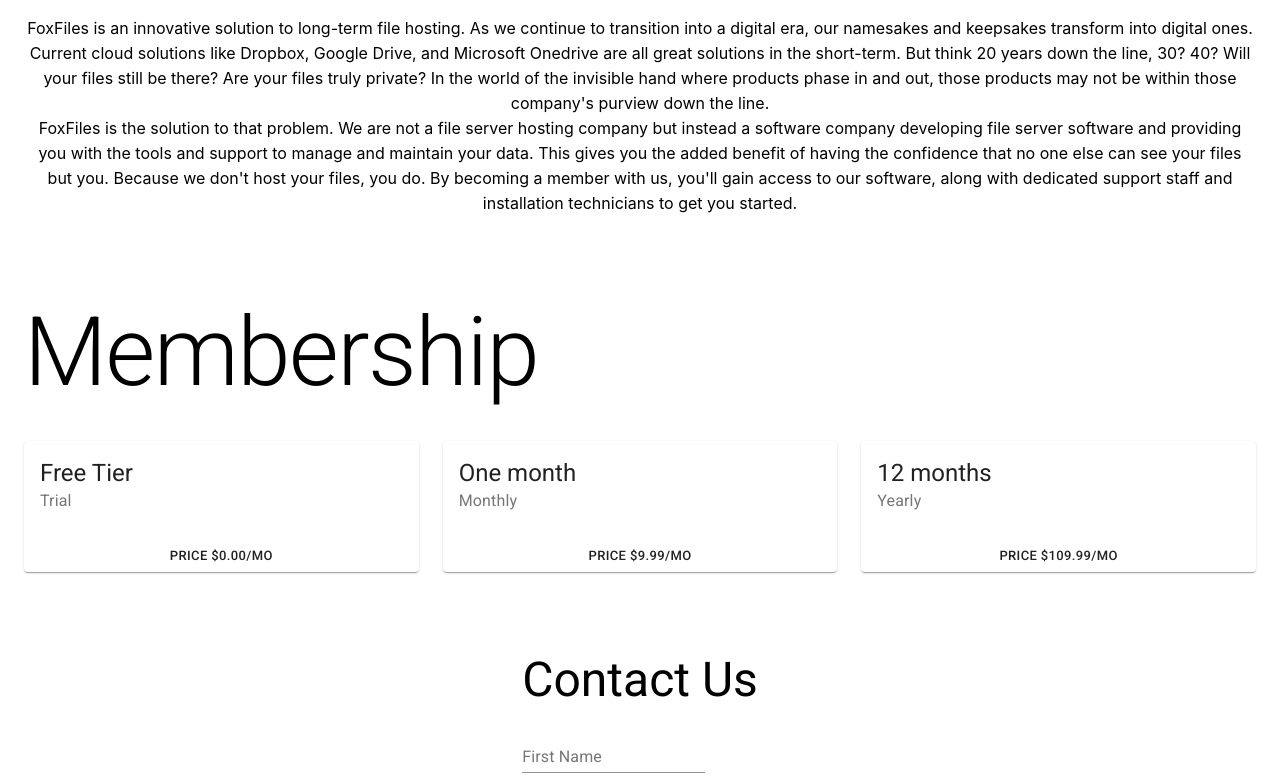
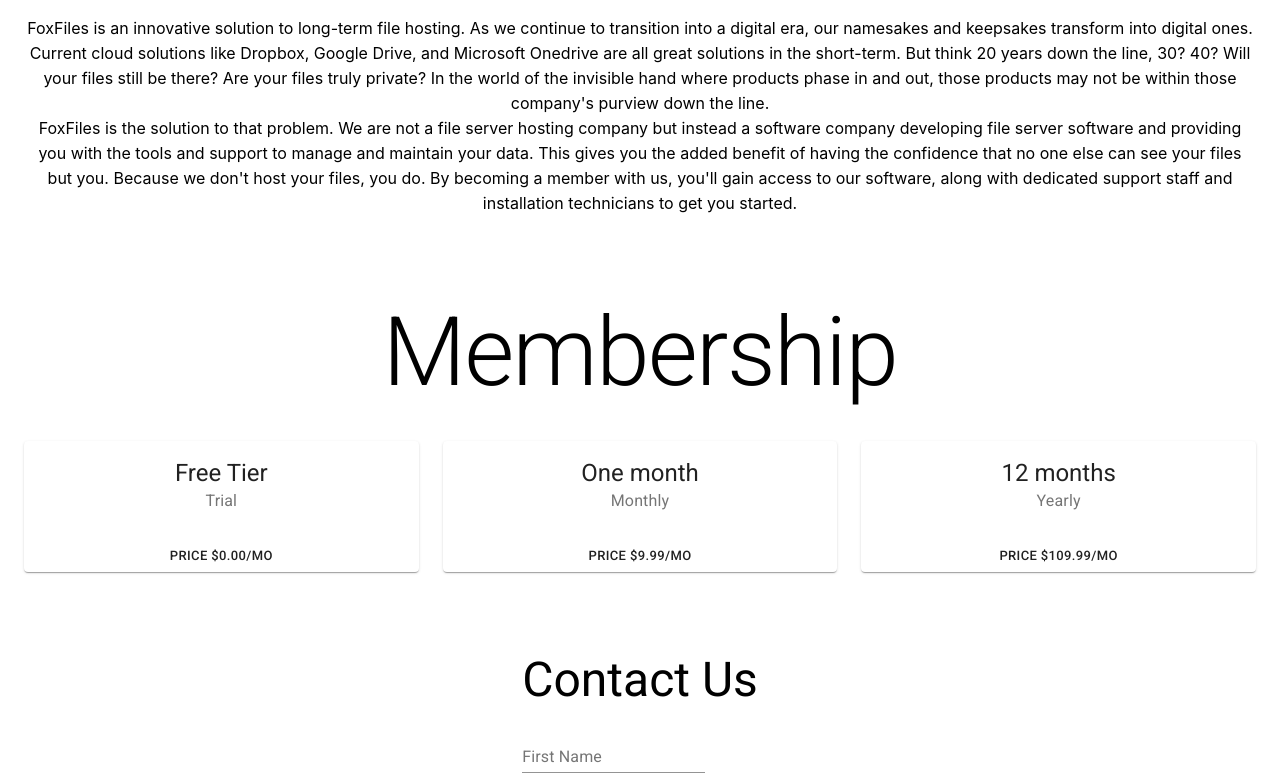
Before and after one commit to JustDame/Assignment6_Positive_Projection, a React (Create React App) app: page / in a window 1280 px wide. Shown: the part 537-1318 px from the top of the page. Built offline with nearby package versions, Linux system fonts and the light colour scheme.

Commit message:
center membership title

```diff
--- a/src/App.js
+++ b/src/App.js
@@ -14,7 +14,7 @@
       <Box mb={10}>
         <Differences/>
       </Box>
-      <Box mb={10}>
+      <Box mb={10} textAlign="center">
         <Membership/>
       </Box>
       <Container>
```
